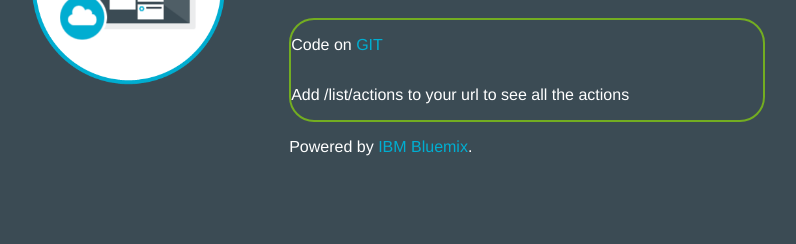
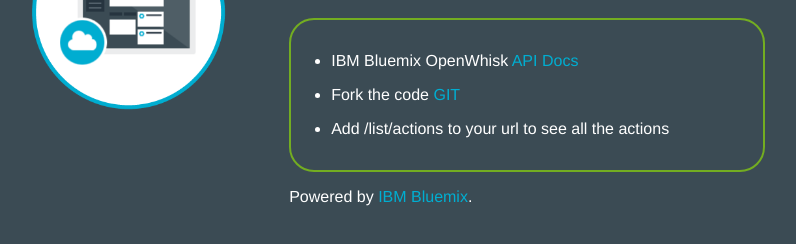
Before and after one commit to IBM-Cloud/nodejs-openwhisk-console, a website: page public/index.html in a window 1280 px wide. Shown: the part 306-550 px from the top of the page, without its empty margins (253-1049 px from the left). Drawn offline with Linux system fonts and the light colour scheme.

Commit message:
Landing page changes

```diff
--- a/public/index.html
+++ b/public/index.html
@@ -19,10 +19,11 @@
           <h1 id="message">You are on OpenWhisk Query Console</h1>
           <h4 id="message">OpenWhisk is a cloud-first distributed event-based programming service. It represents an event-action platform that allows you to execute code in response to an event.</h4>
           <div class="flex-container">
-            <p>Code on <a href="https://github.com/VidyasagarMSC/openwhisk-nodejs-webui">GIT</a></p>
-          <p>Add /list/actions to your url to see all the actions</p>
+            <ul><li><p>IBM Bluemix OpenWhisk <a href="https://console.ng.bluemix.net/apidocs/98-ibm-bluemix-openwhisk?&language=node#introduction" target="_blank">API Docs</a></p></li>
+            <li><p>Fork the code <a href="https://github.com/VidyasagarMSC/openwhisk-nodejs-webui" target="_blank">GIT</a></p></li>
+          <li><p>Add /list/actions to your url to see all the actions</p></ul></li>
         </div>
-        <p class='description'></p> Powered by <span class = "blue">IBM Bluemix</span>.
+        <p class='description'></p> Powered by <span class = "blue"><a href="https://bluemix.net" target="_blank">IBM Bluemix</a></span>.
         </td>
       </tr>
     </table>
```
Also changed, not shown: views/main.html (+1 -1 lines).
